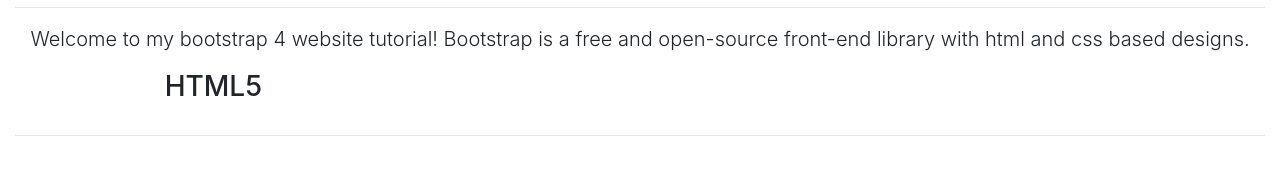
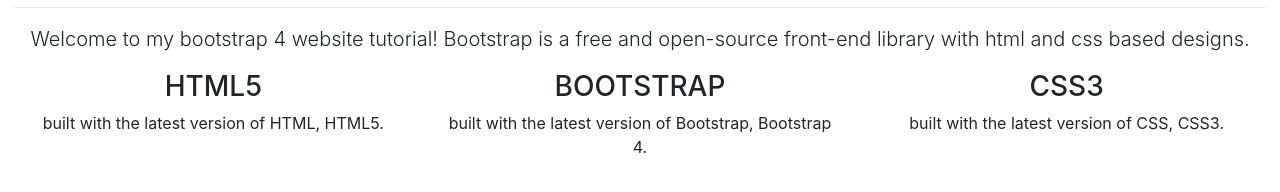
Before and after one commit to Puchkii/bootstrap, a plain HTML site: page index.html in a window 1280 px wide. Shown: the part 1116-1308 px from the top of the page. Before the commit the page ends 1276 px from the top, so only its background shows below. Drawn offline with nearby package versions, Linux system fonts and the light colour scheme.

Commit message:
The three column section got an update. Much wow!

```diff
--- a/index.html
+++ b/index.html
@@ -109,7 +109,19 @@
 		<div class="col-xs-12 col-sm-6 col-md-4">
 			<i class="fas fa-code"></i>
 			<h3>HTML5</h3>
+			<p>built with the latest version of HTML, HTML5.</p>
 		</div>
+		<div class="col-xs-12 col-sm-6 col-md-4">
+			<i class="fas fa-code"></i>
+			<h3>BOOTSTRAP</h3>
+			<p>built with the latest version of Bootstrap, Bootstrap 4.</p>
+		</div>
+		<div class="col-xs-12 col-sm-6 col-md-4">
+			<i class="fas fa-code"></i>
+			<h3>CSS3</h3>
+			<p>built with the latest version of CSS, CSS3.</p>
+		</div>
+
 	</div>
 	<hr class="my-4">
 </div>
```
